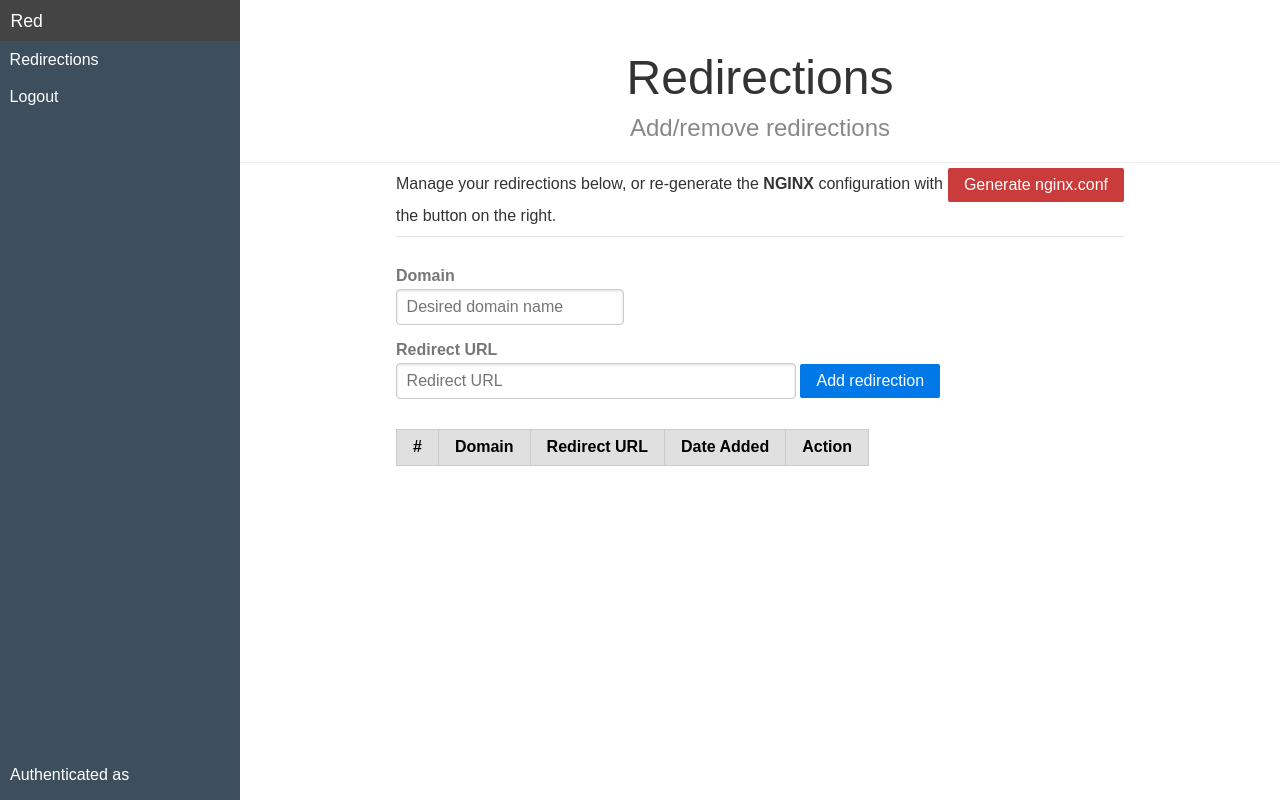
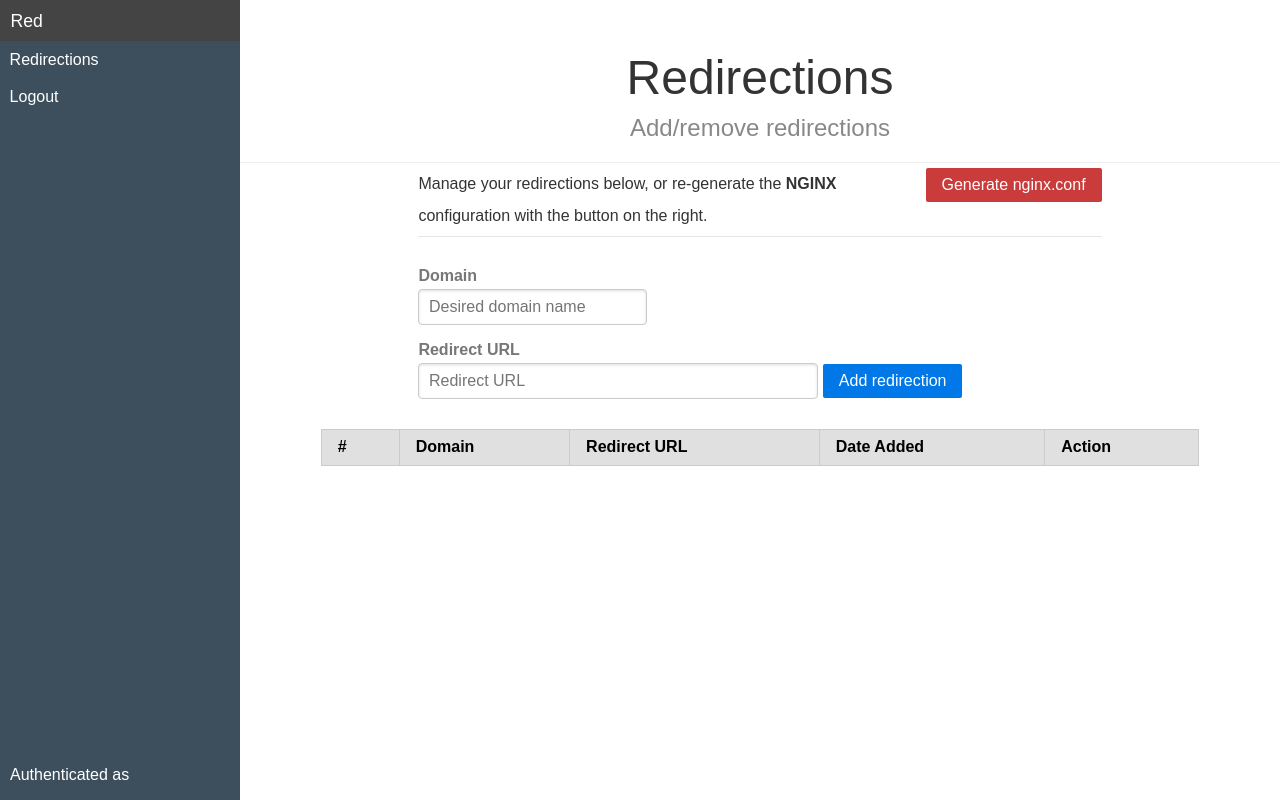
Before and after one commit to universitatjaumei/red, a Python web app: template src/templates/redirection.html in a window 1280 px wide. Run offline with Jinja, Linux system fonts and the light colour scheme; the template is opened without the code that fills it, so the values that code supplies are empty; some libraries are stand-ins or nearby versions.

Commit message:
better template structure

```diff
--- a/src/static/css/style.css
+++ b/src/static/css/style.css
@@ -42,7 +42,7 @@ span.domain {
     margin: 2em;
     padding: 0 2em;
     margin: auto;
-    width: 70%;
+    min-width: 70%;
 }
 
 .header {
@@ -127,6 +127,18 @@ span.domain {
     padding-right: 2em;
 }
 
+.content form {
+  width: 70%;
+  margin: auto;
+}
+
+.content table {
+    font-weight: 10px;
+    width: 90%;
+    margin: auto;
+    margin-bottom: 4em;
+}
+
 .layout {
     padding-left: 240px; /* left col width ".menu" */
     left: 0;
--- a/src/static/js/redirection.js
+++ b/src/static/js/redirection.js
@@ -136,12 +136,17 @@ $(document).ready(function () {
         $('table tbody').empty();
         for (var i in data.rows) {
           var row = data.rows[i];
+          var narrowUrl = row.url;
+          if (narrowUrl.length > 50) {
+            narrowUrl = narrowUrl.substring(0,20) + '...';
+          }
+
           var className = i % 2 === 0 ? '' : 'pure-table-odd';
           $('table tbody').append(
             '<tr class="' + className + '">' +
             '<td>' + row.id + '</td>' +
             '<td><a href="http://' + row.domain + '">' + row.domain + '</a></td>' +
-            '<td><a href="' + row.url + '">' + row.url + '</a></td>' +
+            '<td><a href="' + row.url + '">' + narrowUrl + '...</a></td>' +
             '<td>' + row.date_added + '</td>' +
             '<td><button type="submit" data-id="' + row.id + '" class="pure-button pure-button-secondary del">Remove</button></td>' +
             '</tr>'
```
